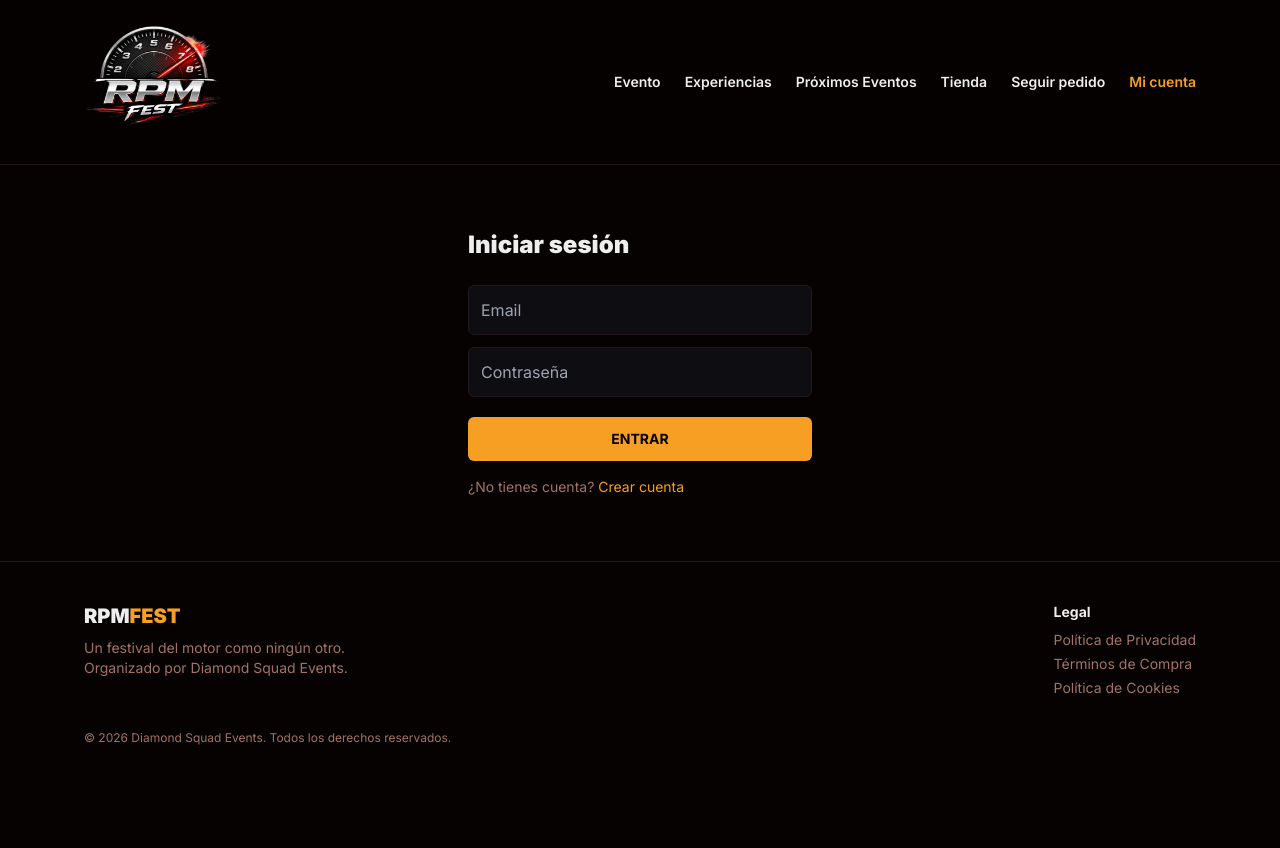
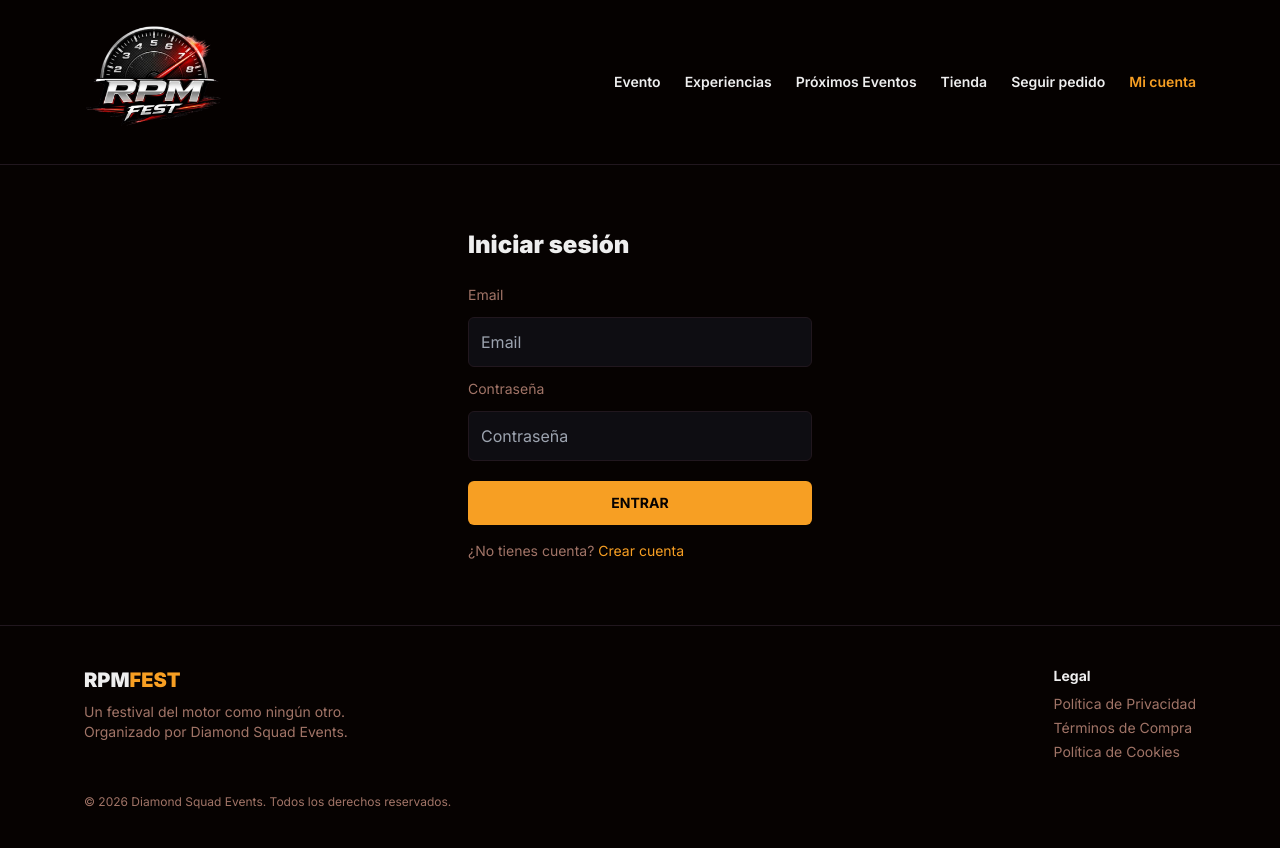
Before and after one commit to LethalKrisixTools/rpmfest, a Next.js app: page /login in a window 1280 px wide. Before the commit the page ends 800 px from the top, so only its background shows below. Built offline with nearby package versions, Linux system fonts and the light colour scheme.

Commit message:
fix: add error handling, submit guard, and input labels to login page

```diff
--- a/app/login/page.tsx
+++ b/app/login/page.tsx
@@ -26,10 +26,13 @@ function LoginPageInner() {
   const [password, setPassword] = useState('');
   const [error, setError] = useState('');
   const [showMerge, setShowMerge] = useState(false);
+  const [submitting, setSubmitting] = useState(false);
 
   async function handleSubmit(e: React.FormEvent) {
     e.preventDefault();
     setError('');
+    setSubmitting(true);
+    try {
       const supabase = createClient();
       const { error: signInError } = await supabase.auth.signInWithPassword({ email, password });
       if (signInError) {
@@ -41,6 +44,11 @@ function LoginPageInner() {
       } else {
         router.push(next);
       }
+    } catch {
+      setError('No se pudo iniciar sesión. Inténtalo de nuevo.');
+    } finally {
+      setSubmitting(false);
+    }
   }
 
   return (
@@ -49,7 +57,11 @@ function LoginPageInner() {
       <main className="mx-auto max-w-sm px-5 py-16">
         <h1 className="mb-6 text-2xl font-black text-white-warm">Iniciar sesión</h1>
         <form onSubmit={handleSubmit} className="flex flex-col gap-3">
+          <label htmlFor="email" className="text-sm text-text-muted">
+            Email
+          </label>
           <input
+            id="email"
             type="email"
             required
             placeholder="Email"
@@ -57,7 +69,11 @@ function LoginPageInner() {
             onChange={(e) => setEmail(e.target.value)}
             className="rounded-md border border-border-subtle bg-bg-dark p-3 text-white-warm"
           />
+          <label htmlFor="password" className="text-sm text-text-muted">
+            Contraseña
+          </label>
           <input
+            id="password"
             type="password"
             required
             placeholder="Contraseña"
@@ -66,7 +82,11 @@ function LoginPageInner() {
             className="rounded-md border border-border-subtle bg-bg-dark p-3 text-white-warm"
           />
           {error && <p className="text-sm text-red-mid">{error}</p>}
-          <button type="submit" className="mt-2 rounded-md bg-gold px-4 py-3 text-sm font-bold text-bg-darkest">
+          <button
+            type="submit"
+            disabled={submitting}
+            className="mt-2 rounded-md bg-gold px-4 py-3 text-sm font-bold text-bg-darkest disabled:opacity-40"
+          >
             ENTRAR
           </button>
         </form>
```
Lines whose indentation alone changed are shown as unchanged.
